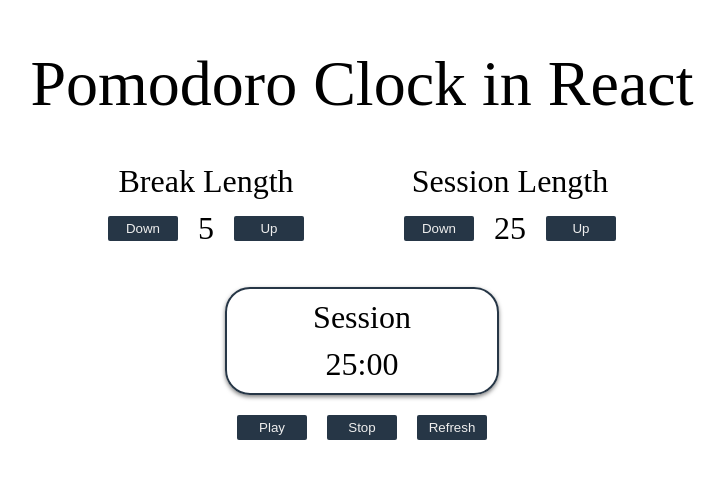
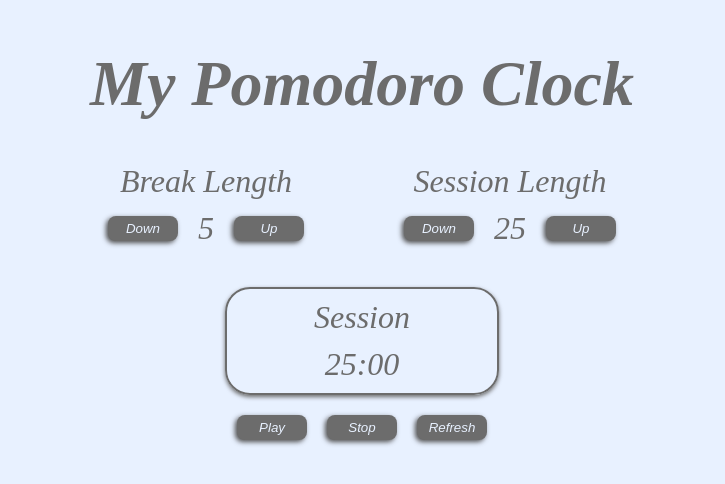
Before and after one commit to Argonys/react-pomodoro, a React app: page / in a window 1280 px wide. Shown: the part 146-630 px from the top of the page, without its empty margins (278-1003 px from the left). Built offline with nearby package versions, Linux system fonts and the light colour scheme.

Commit message:
last commit for today

```diff
--- a/src/components/App.css
+++ b/src/components/App.css
@@ -1,3 +1,9 @@
+body {
+    background-color: #e8f1ff;
+    color: #6c6c6c;
+    font-style: italic;
+}
+
 main {
     display: flex;
     flex-direction: column;
@@ -8,7 +14,7 @@ main {
 
 h1 {
     font-size: 4rem;
-    font-weight: 400;
+    font-weight: 600;
 }
 
 h4 {
@@ -30,16 +36,18 @@ h4 {
 }
 
 button {
+    font-style: italic;
     padding: 5px 10px;
     margin: 0 10px;
     height: 25px;
-    background-color: #263646;
+    background-color: #6c6c6c;
     border: none;
     outline: none;
     cursor: pointer;
-    color: #eee;
+    color: #e8f1ff;
     width: 70px;
-    border-radius: 2px;
+    border-radius: 8px;
+    box-shadow: -2px 2px 5px #505050;
 }
 
 button:disabled {
@@ -52,12 +60,12 @@ button:disabled {
 }
 
 .timer-container {
-    border: 2px solid #263646;
+    border: 2px solid #6c6c6c;
     margin-top: 40px;
     border-radius: 25px;
     width: 250px;
     text-align: center;
-    box-shadow: 0 2px 4px rgba(0, 0, 0, 0.5);
+    box-shadow: 0 2px 4px #6c6c6c;
     padding: 10px;
 }
 
--- a/src/components/app.js
+++ b/src/components/app.js
@@ -96,7 +96,7 @@ class App extends React.Component {
     }
 
     render() {
-        const title = "Pomodoro Clock in React";
+        const title = "My Pomodoro Clock";
         return (
             <main>
                 <h1>{title}</h1>
```
Also changed, not shown: 1 other file.
